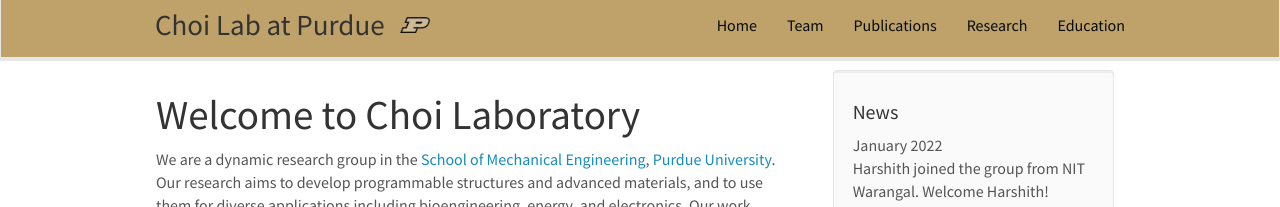
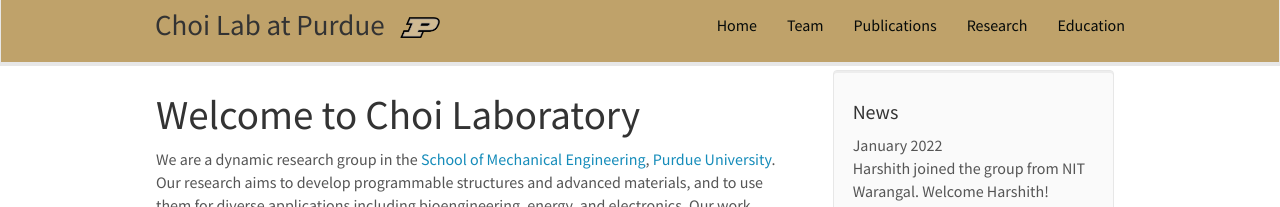
Before and after one commit to choidnalab/choidnalab.github.io, a Jekyll site: the page built from _pages/home.md, in a window 1280 px wide. Shown: the top 207 px of the page. Built offline with Jekyll 4.4.1, drawn with Linux system fonts in a browser that asks for light colours; nearby versions of some CDN libraries.

Commit message:
Update header.html

```diff
--- a/_includes/header.html
+++ b/_includes/header.html
@@ -11,7 +11,7 @@
 
 
 <figure class="fourth">
-  <img src="{{ site.url }}{{ site.baseurl }}/images/teampic/purdue_logo.jpg" style="width: 30px">
+  <img src="{{ site.url }}{{ site.baseurl }}/images/teampic/purdue_logo.jpg" style="width: 40px">
     <a class="navbar-brand" href="{{ site.url }}{{ site.baseurl }}/">Choi Lab at Purdue</a>
 	</div>
 
```
